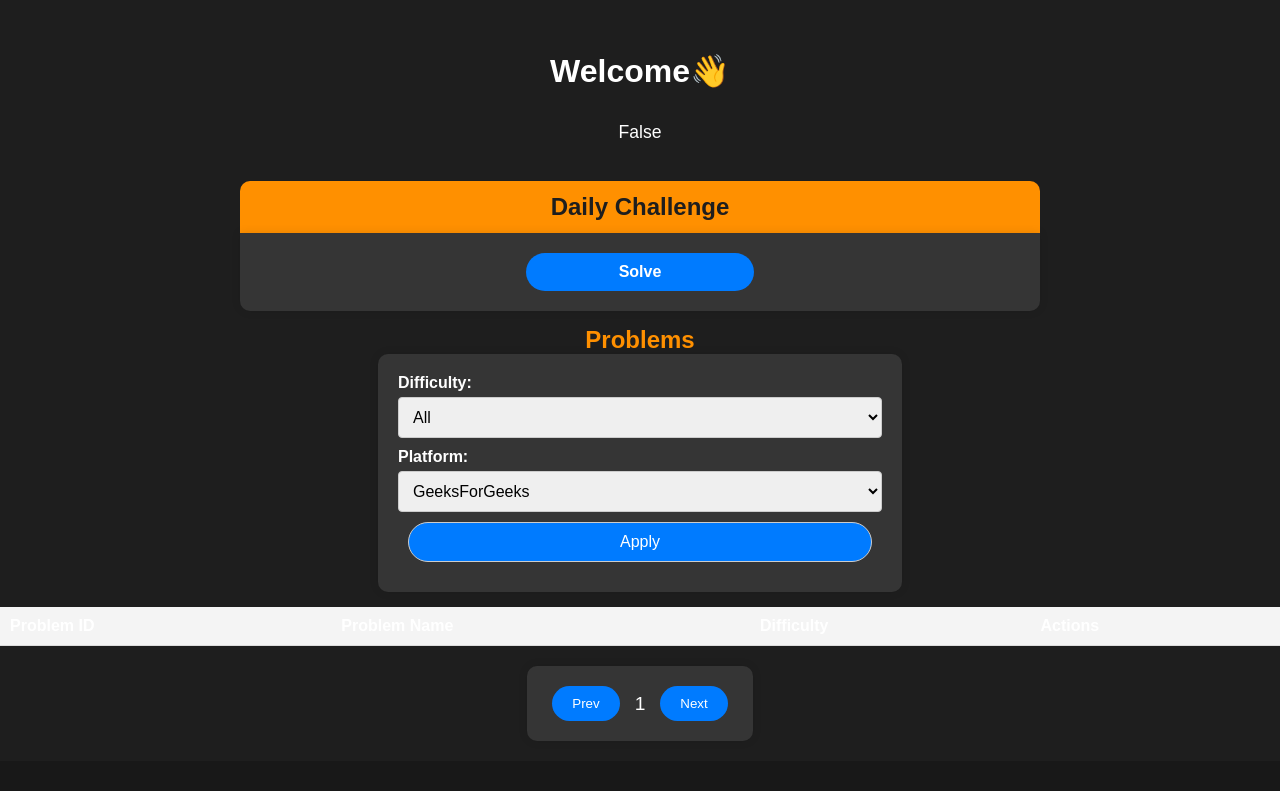
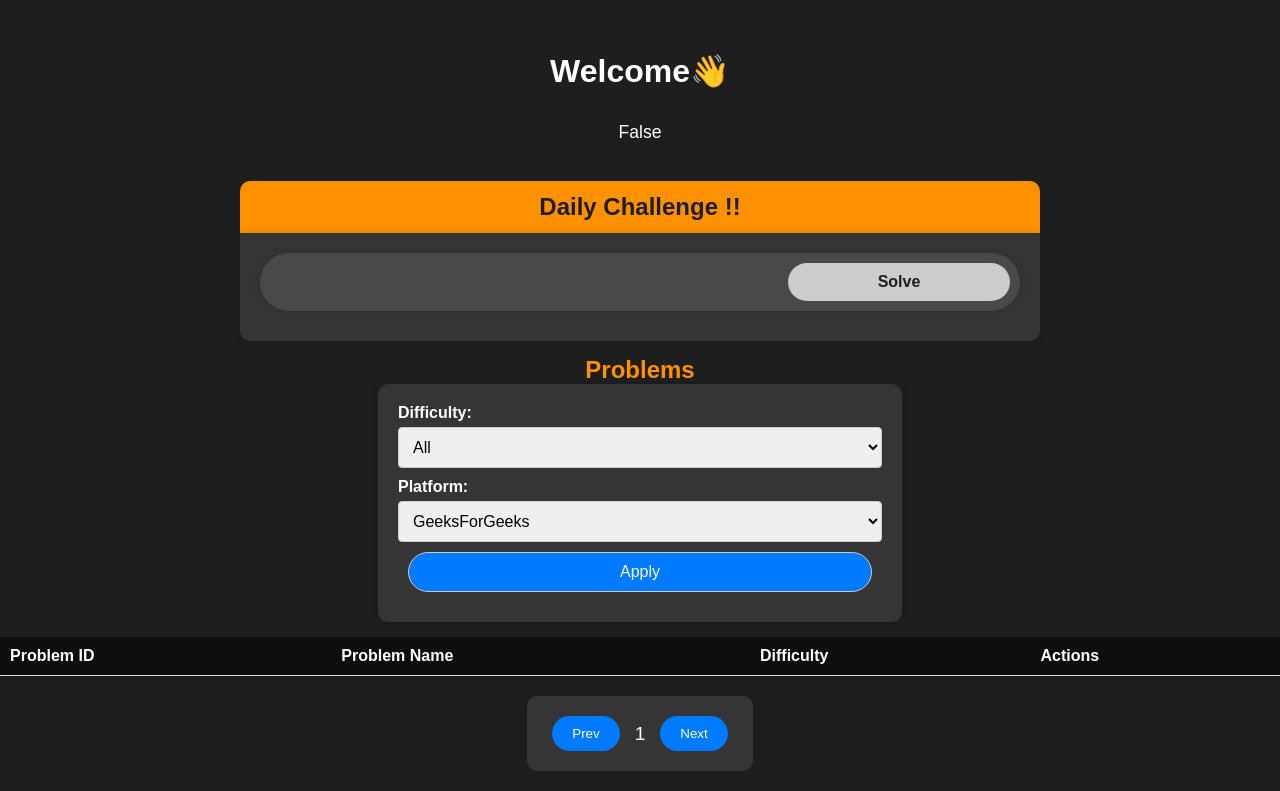
Before and after one commit to P-Pratik/CodeHub, a Flask app: page / in a window 1280 px wide. Shown: the part 55-846 px from the top of the page. Before the commit the page ends 796 px from the top, so only its background shows below. Run offline with Flask 3, Linux system fonts and the light colour scheme; data that the repository does not hold is empty.

Commit message:
daily challenge container updated

```diff
--- a/static/css/main.css
+++ b/static/css/main.css
@@ -90,6 +90,47 @@ p{
     border-top-right-radius: 0px;
     box-shadow: 0 0 10px rgba(0, 0, 0, 0.1);
 }
+.daily-problem {
+    display: flex;
+    justify-content: space-between;
+    align-items: center;
+    background: #D9D9D920;
+    padding: 10px;
+    margin-bottom: 10px;
+    border-radius: 100px;
+    box-shadow: 0 0 10px rgba(0, 0, 0, 0.1);
+}
+
+.daily-problem h3 {
+    color: #fff;
+    margin: 0;
+    margin-left: 10px;
+    flex-grow: 1; /* Allow the title to grow and fill remaining space */
+}
+
+.daily-problem a {
+    background-color: #ccc;
+    color: #1E1E1E;
+    padding: 5px 15px;
+    border-radius: 4px;
+    text-decoration: none;
+    transition: all 0.3s ease 0s;
+}
+
+.daily-problem a:hover {
+    background-color: #ffffff;
+}
+
+.daily-problem > * {
+    display: flex;
+    align-items: center;
+}
+
+.daily-problem h3 {
+    margin-right: auto;
+}
+
+
 
 .filterForm, .problems-container, .pagination{
     max-width: 800px;
@@ -115,7 +156,15 @@ p{
     border-radius: 100px;
 }
 
-.daily-container div a, .problems-container a{
+.daily-container div a{
+    display: block;
+    text-align: center;
+    padding: 10px;
+    border-radius: 4px;
+    text-decoration: none;
+}
+
+.problems-container a{
     display: block;
     background: #007BFF;
     color: #ffffff;
@@ -132,7 +181,7 @@ p{
     border-radius: 100px;
 }
 
-.daily-container div a:hover, .problems-container a:hover{
+.problems-container a:hover{
     background: #0056b3;
 }
 
@@ -187,7 +236,7 @@ th, td{
 }
 
 th{
-    background: #f4f4f4;
+    background: #0E0E0E;
 }
 
 .pagination{
--- a/templates/index.html
+++ b/templates/index.html
@@ -23,7 +23,7 @@
 <p>{{ logged_in }}</p><br>
 
 <div>
-    <h2 class="daily-title">Daily Challenge</h2>
+    <h2 class="daily-title">Daily Challenge !!</h2>
     <div id="daily-container" class="daily-container"></div>
 </div>
 
```
Also changed, not shown: static/js/index.js (+22 -16 lines).
